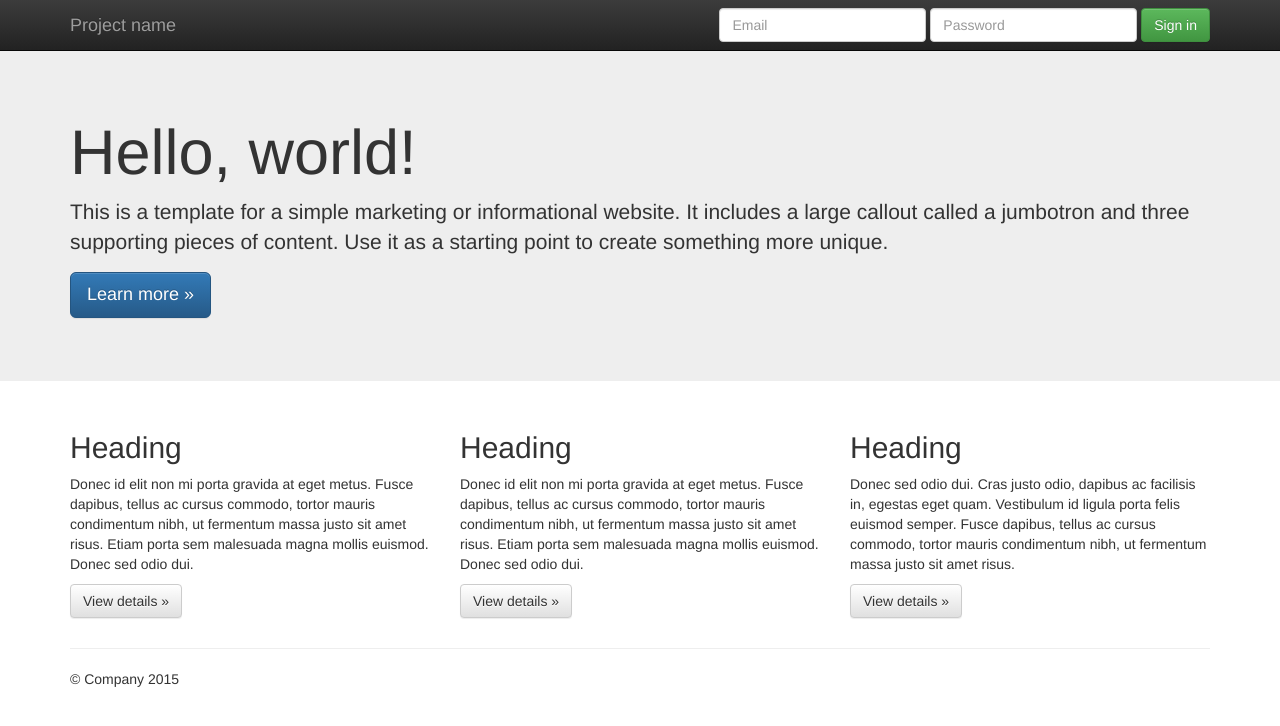
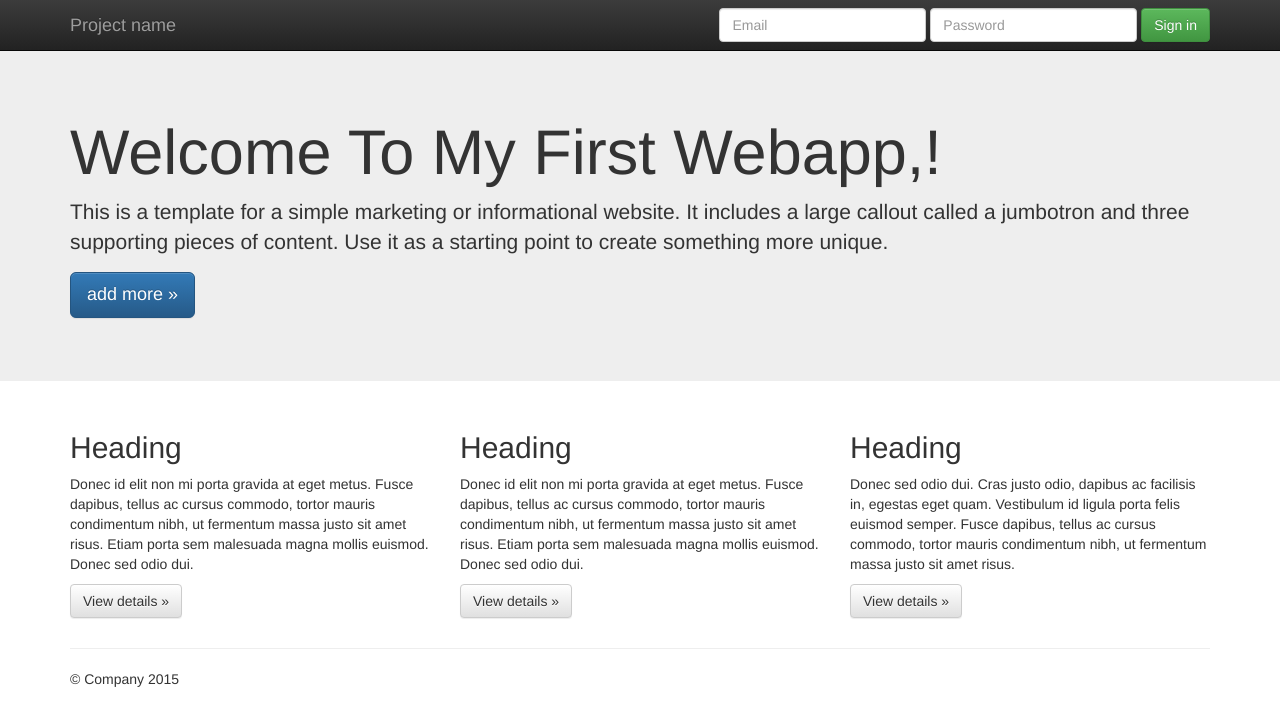
Before and after one commit to desmond1234567/Webapp011, a plain HTML site: page index.html in a window 1280 px wide. Drawn offline with nearby package versions, Linux system fonts and the light colour scheme.

Commit message:
updated Helloworld Title

```diff
--- a/index.html
+++ b/index.html
@@ -55,9 +55,9 @@
     <!-- Main jumbotron for a primary marketing message or call to action -->
     <div class="jumbotron">
       <div class="container">
-        <h1>Hello, world!</h1>
+        <h1>Welcome To My First Webapp,!</h1>
         <p>This is a template for a simple marketing or informational website. It includes a large callout called a jumbotron and three supporting pieces of content. Use it as a starting point to create something more unique.</p>
-        <p><a class="btn btn-primary btn-lg" href="#" role="button">Learn more &raquo;</a></p>
+        <p><a class="btn btn-primary btn-lg" href="#" role="button">add more &raquo;</a></p>
       </div>
     </div>
 
```
